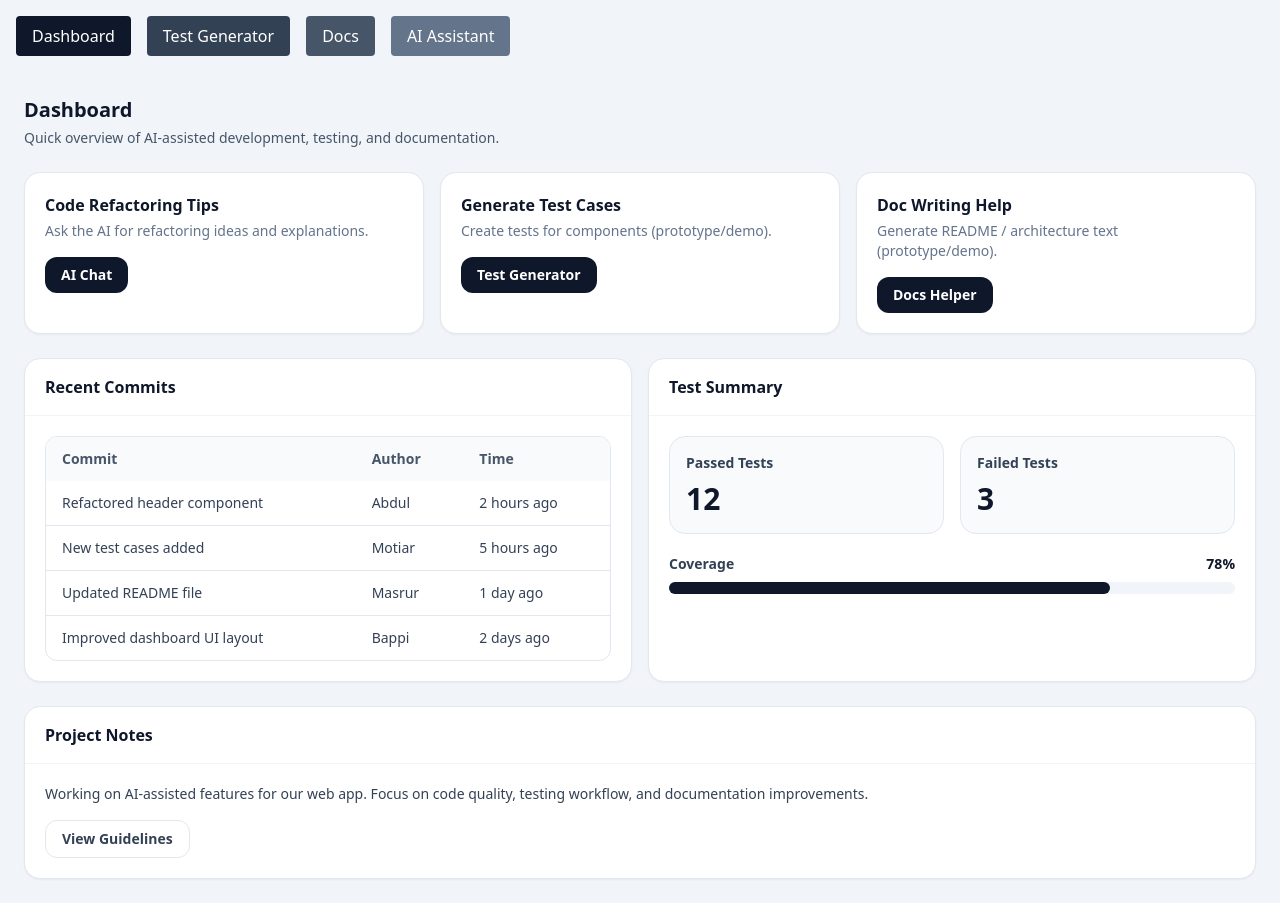
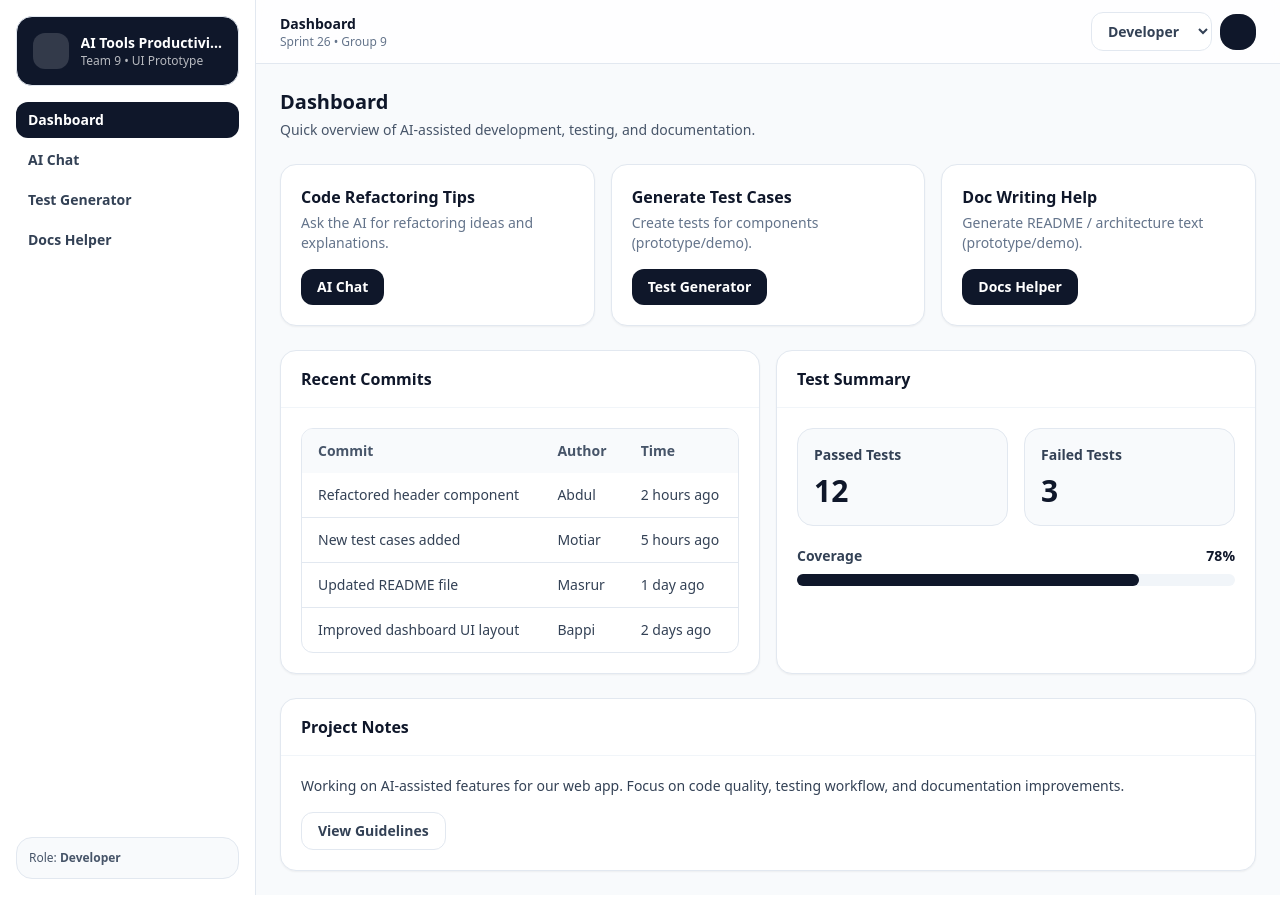
Before and after one commit to Team9-AI-Project/ai-tools-software-dev, a React (Vite) app: page / in a window 1280 px wide. Built offline with nearby package versions, Linux system fonts and the light colour scheme.

Commit message:
Abdul: add AppLayout and update navigation + role switch

```diff
--- a/src/App.jsx
+++ b/src/App.jsx
@@ -1,48 +1,48 @@
-import { useState } from "react";
+import { useEffect, useState } from "react";
+import AppLayout from "./layout/AppLayout";
 import Dashboard from "./pages/Dashboard";
 import TestGenerator from "./pages/TestGenerator";
 import DocsHelper from "./pages/DocsHelper";
 import AiAssistant from "./pages/AiAssistant";
 
-function App() {
-  const [page, setPage] = useState("dashboard");
+export default function App() {
+  const [page, setPage] = useState("Dashboard");
+  const [role, setRole] = useState("Developer");
 
-   return (
-    <div className="min-h-screen bg-slate-100">
-      <div className="flex gap-4 p-4">
-        <button
-          onClick={() => setPage("dashboard")}
-          className="rounded bg-slate-900 px-4 py-2 text-white"
-        >
-          Dashboard
-        </button>
-        <button
-          onClick={() => setPage("test")}
-          className="rounded bg-slate-700 px-4 py-2 text-white"
-        >
-          Test Generator
-        </button>
-        <button onClick={() => setPage("docs")}
-        className="rounded bg-slate-600 px-4 py-2 text-white"
-         >
-        Docs
-       </button>
-       <button onClick={() => setPage("ai")}
-       className="rounded bg-slate-500 px-4 py-2 text-white"
-        >
-       AI Assistant
-      </button>
+    useEffect(() => {
+    if (!canAccess(page, role)) {
+      setPage("Dashboard");
+    }
+  }, [page, role]);
 
-      </div>
+ function canAccess(pageName, roleName) {
+  if (pageName === "Docs Helper") return roleName === "Doc Writer" || roleName === "Developer" || roleName === "Admin";
+  if (pageName === "Test Generator") return roleName === "Tester" || roleName === "Developer" || roleName === "Admin";
+  // Dashboard, AI Chat, Guidelines are open to all roles
+  return true;
+}
 
-      <div className="p-6">
-        {page === "dashboard" && <Dashboard />}
-        {page === "test" && <TestGenerator />}
-        {page === "docs" && <DocsHelper />}
-        {page === "ai" && <AiAssistant />}
-      </div>
-    </div>
+
+  function renderPage() {
+    if (page === "AI Chat") return <AiAssistant />;
+    if (page === "Test Generator") return <TestGenerator />;
+    if (page === "Docs Helper") return <DocsHelper />;
+
+    return <Dashboard goTo={(p) => setPage(p)} />;
+  }
+
+  return (
+    <AppLayout
+  currentPage={page}
+  onChangePage={(next) => {
+  if (canAccess(next, role)) setPage(next);
+  else setPage("Dashboard");
+}}
+
+  role={role}
+  onChangeRole={setRole}
+>
+      {renderPage()}
+    </AppLayout>
   );
 }
-
-export default App;
--- /dev/null
+++ b/src/layout/AppLayout.jsx
@@ -0,0 +1,87 @@
+export default function AppLayout({ currentPage, onChangePage, role, onChangeRole, children }) {
+  const menuItems = [
+  "Dashboard",
+  "AI Chat",
+  ...(role === "Tester" || role === "Developer" || role === "Admin" ? ["Test Generator"] : []),
+  ...(role === "Doc Writer" || role === "Developer" || role === "Admin" ? ["Docs Helper"] : []),
+];
+
+
+  return (
+    <div className="min-h-screen bg-slate-50">
+      <div className="flex">
+        {/* Sidebar */}
+        <aside className="hidden md:flex md:w-64 md:flex-col md:gap-2 md:border-r md:border-slate-200 md:bg-white md:p-4">
+          <div className="flex items-center gap-3 rounded-2xl border border-slate-200 bg-slate-900 p-4 text-white">
+            <div className="h-9 w-9 rounded-xl bg-white/15" />
+            <div className="min-w-0">
+              <div className="truncate text-sm font-semibold">
+                AI Tools Productivity
+              </div>
+              <div className="truncate text-xs text-white/70">
+                Team 9 • UI Prototype
+              </div>
+            </div>
+          </div>
+
+          {/* NAV */}
+          <nav className="mt-2 space-y-1">
+            {menuItems.map((item) => (
+              <button
+                key={item}
+                onClick={() => onChangePage(item)}
+                className={
+                  "w-full rounded-xl px-3 py-2 text-left text-sm font-semibold " +
+                  (currentPage === item
+                    ? "bg-slate-900 text-white"
+                    : "text-slate-700 hover:bg-slate-100")
+                }
+              >
+                {item}
+              </button>
+            ))}
+          </nav>
+
+          <div className="mt-auto rounded-2xl border border-slate-200 bg-slate-50 p-3 text-xs text-slate-600">
+            Role: <span className="font-semibold">{role}</span>
+          </div>
+        </aside>
+
+        {/* Main */}
+        <div className="flex min-w-0 flex-1 flex-col">
+          {/* Topbar */}
+          <header className="sticky top-0 z-10 border-b border-slate-200 bg-white/80 px-4 py-3 backdrop-blur md:px-6">
+            <div className="flex items-center justify-between gap-3">
+              <div className="min-w-0">
+                <div className="truncate text-sm font-semibold text-slate-900">
+                  {currentPage}
+                </div>
+                <div className="truncate text-xs text-slate-500">
+                  Sprint 26 • Group 9
+                </div>
+              </div>
+
+              <div className="flex items-center gap-2">
+<select
+  value={role}
+  onChange={(e) => onChangeRole(e.target.value)}
+  className="rounded-xl border border-slate-200 bg-white px-3 py-2 text-sm font-semibold text-slate-700"
+>
+  <option>Developer</option>
+  <option>Tester</option>
+  <option>Doc Writer</option>
+  <option>Admin</option>
+</select>
+
+                <div className="h-9 w-9 rounded-2xl bg-slate-900" />
+              </div>
+            </div>
+          </header>
+
+          {/* Content */}
+          <main className="flex-1 p-4 md:p-6">{children}</main>
+        </div>
+      </div>
+    </div>
+  );
+}
```
